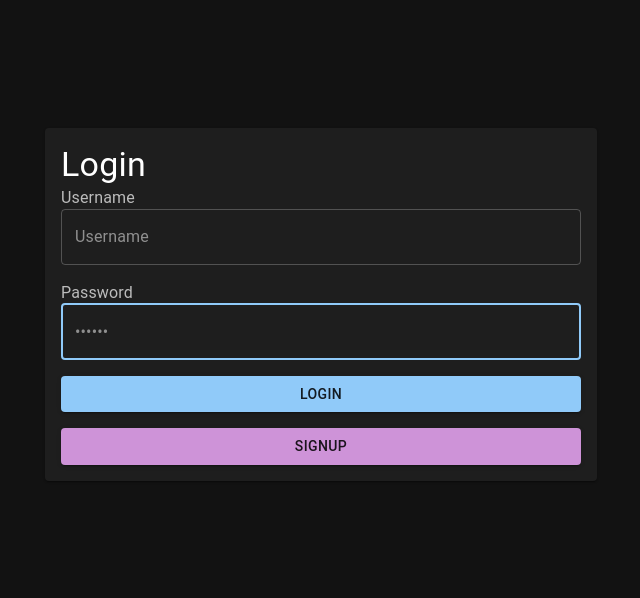
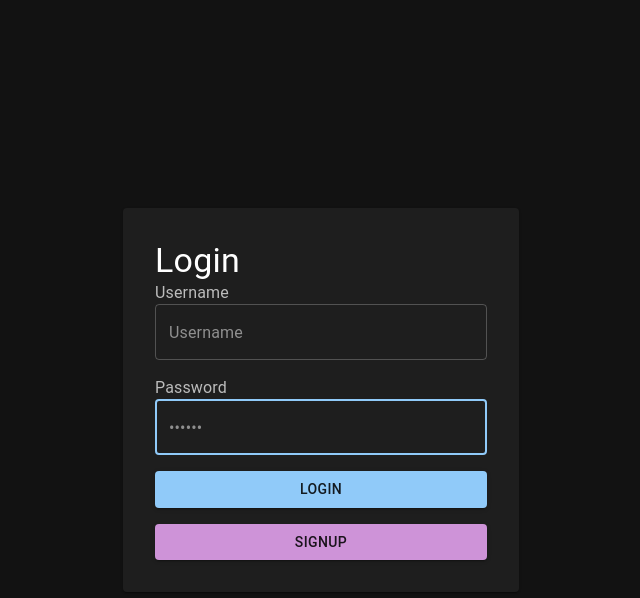
Before and after one commit to vul3q04/vocabulary, a Next.js app: page /login in a window 1280 px wide. Shown: the top 598 px of the page, without its empty margins (319-959 px from the left). Built offline with nearby package versions, Linux system fonts and the light colour scheme; no server answers; what @mui/material-nextjs would draw is missing.

Commit message:
Fix: layout component size

```diff
--- a/app/(main)/layout.tsx
+++ b/app/(main)/layout.tsx
@@ -18,7 +18,7 @@ export default function PublicLayout({
   return (
     <>
       <Box sx={{ flexGrow: 1 }}>
-        <AppBar position="static">
+        <AppBar>
           <Toolbar>
             <IconButton
               size="large"
@@ -38,7 +38,14 @@ export default function PublicLayout({
           </Toolbar>
         </AppBar>
       </Box>
-      <Container>{children}</Container>
+      <Toolbar></Toolbar>
+      <Container
+        sx={{
+          minHeight: "calc(100vh - 64px)",
+        }}
+      >
+        {children}
+      </Container>
     </>
   );
 }
--- a/app/(main)/page.tsx
+++ b/app/(main)/page.tsx
@@ -68,7 +68,7 @@ export default function Home() {
   }
 
   return (
-    <Material.Card color="inherit">
+    <Material.Card>
       <Material.CardContent>
         <Material.Typography variant="h5" color="text.secondary">
           List of vocabulary words for learning English.
--- a/app/(public)/layout.tsx
+++ b/app/(public)/layout.tsx
@@ -5,5 +5,16 @@ export default function RootLayout({
 }: {
   children: React.ReactNode;
 }) {
-  return <Container>{children}</Container>;
+  return (
+    <Container
+      sx={{
+        minHeight: "100vh",
+        display: "flex",
+        alignItems: "center",
+        justifyContent: "center",
+      }}
+    >
+      {children}
+    </Container>
+  );
 }
--- a/app/(public)/login/page.tsx
+++ b/app/(public)/login/page.tsx
@@ -26,8 +26,8 @@ export default function Login() {
   function handleSubmit() {}
 
   return (
-    <Container maxWidth="sm" className="gap-4 py-32">
-      <Card className="p-4">
+    <Container maxWidth="xs">
+      <Card sx={{ p: 4 }}>
         <Typography component="h1" variant="h4">
           Login
         </Typography>
--- a/app/lib/mongodb.ts
+++ b/app/lib/mongodb.ts
@@ -1,4 +1,4 @@
-// lib/mongodb.js
+import "server-only";
 import mongoose from "mongoose";
 
 const MONGODB_URI = process.env.MONGODB_URI;
```
